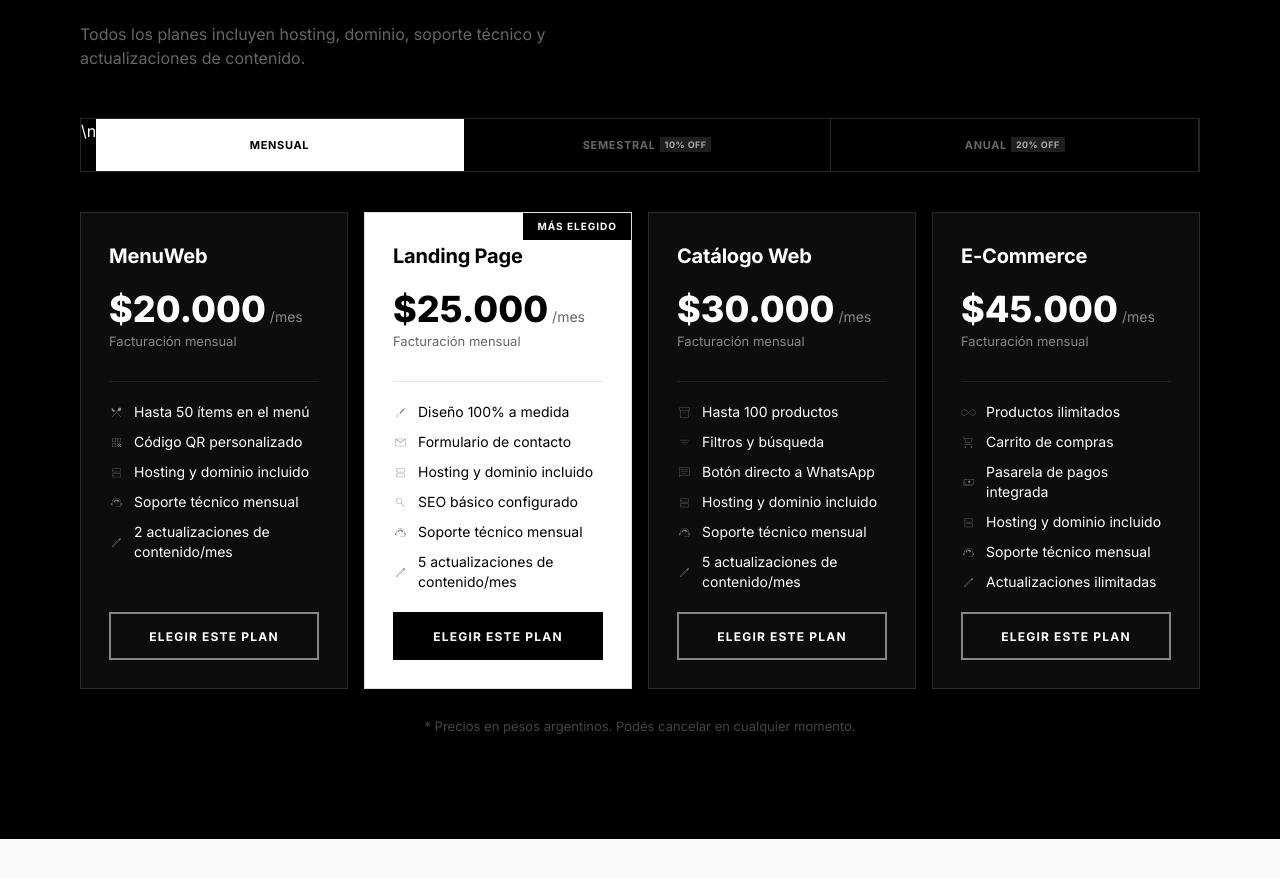
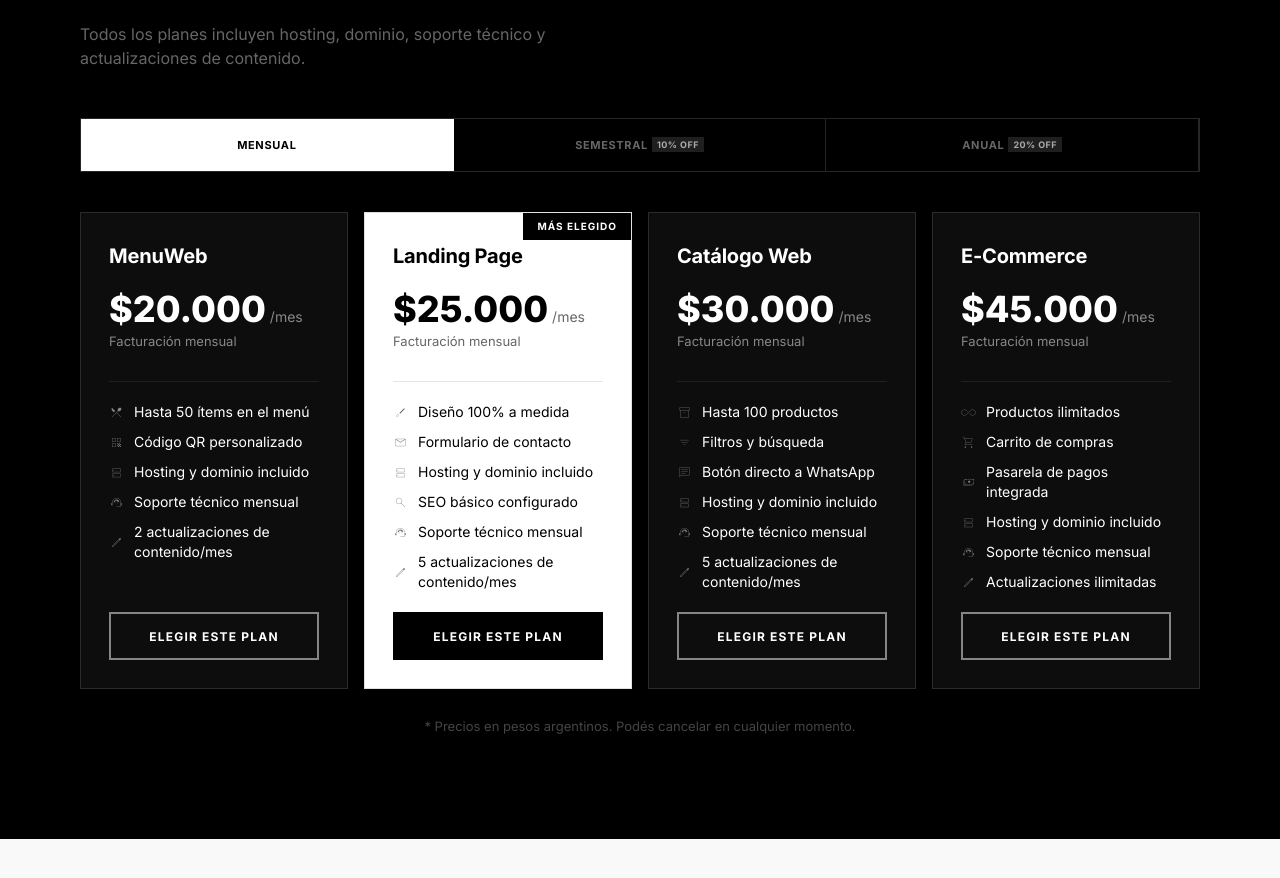
Before and after one commit to johaco/One-System, a React (Vite) app: page / in a window 1280 px wide. Shown: the part 2100-2978 px from the top of the page. Built offline with nearby package versions, Linux system fonts and the light colour scheme.

Commit message:
correcion de \n pegado en el codigo

```diff
--- a/src/components/sections/PricingSection.jsx
+++ b/src/components/sections/PricingSection.jsx
@@ -43,7 +43,7 @@ export default function PricingSection({ onSelectPlan }) {
           border: '1px solid rgba(255,255,255,0.15)',
           marginBottom: '40px',
           overflow: 'hidden',
-        }}>\n          {BILLING_PERIODS.map((bp) => {
+        }}>          {BILLING_PERIODS.map((bp) => {
             const active = bp.id === period;
             return (
               <button
```
